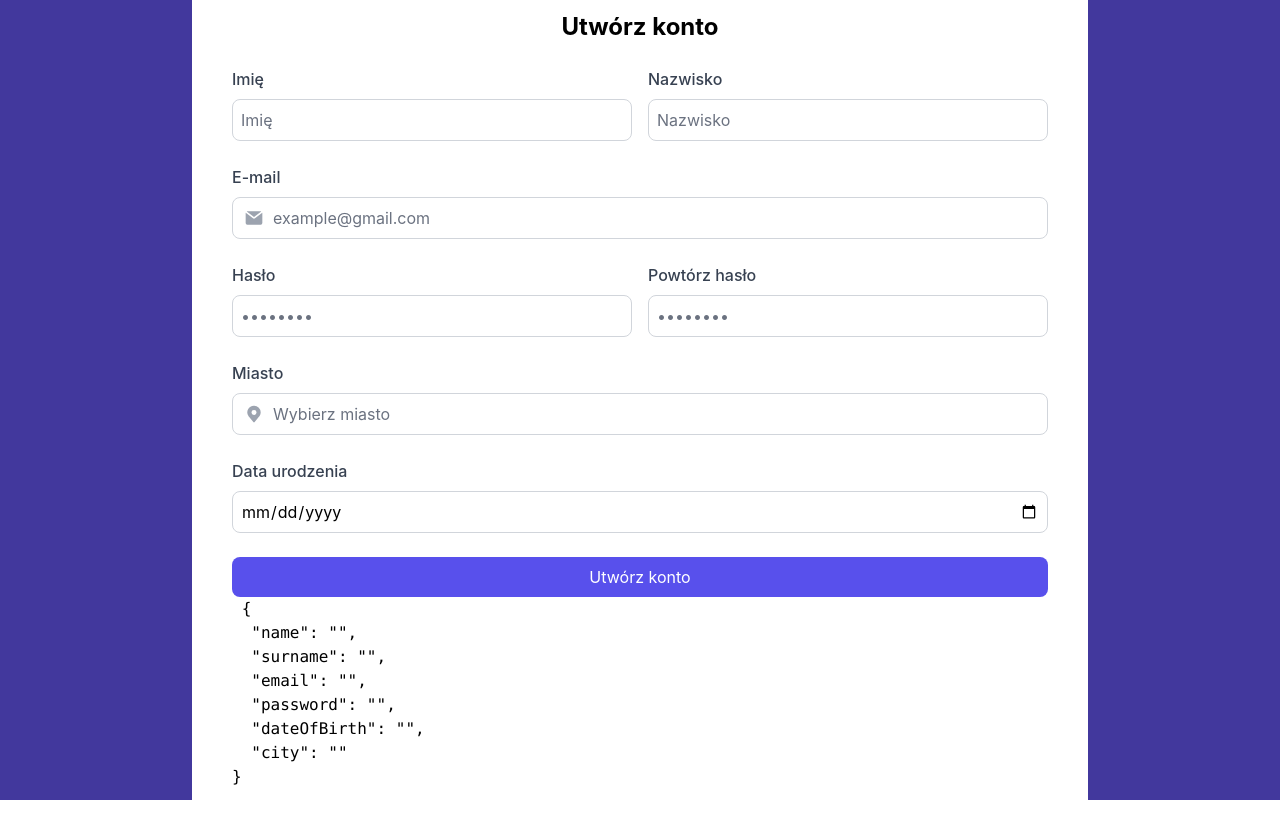
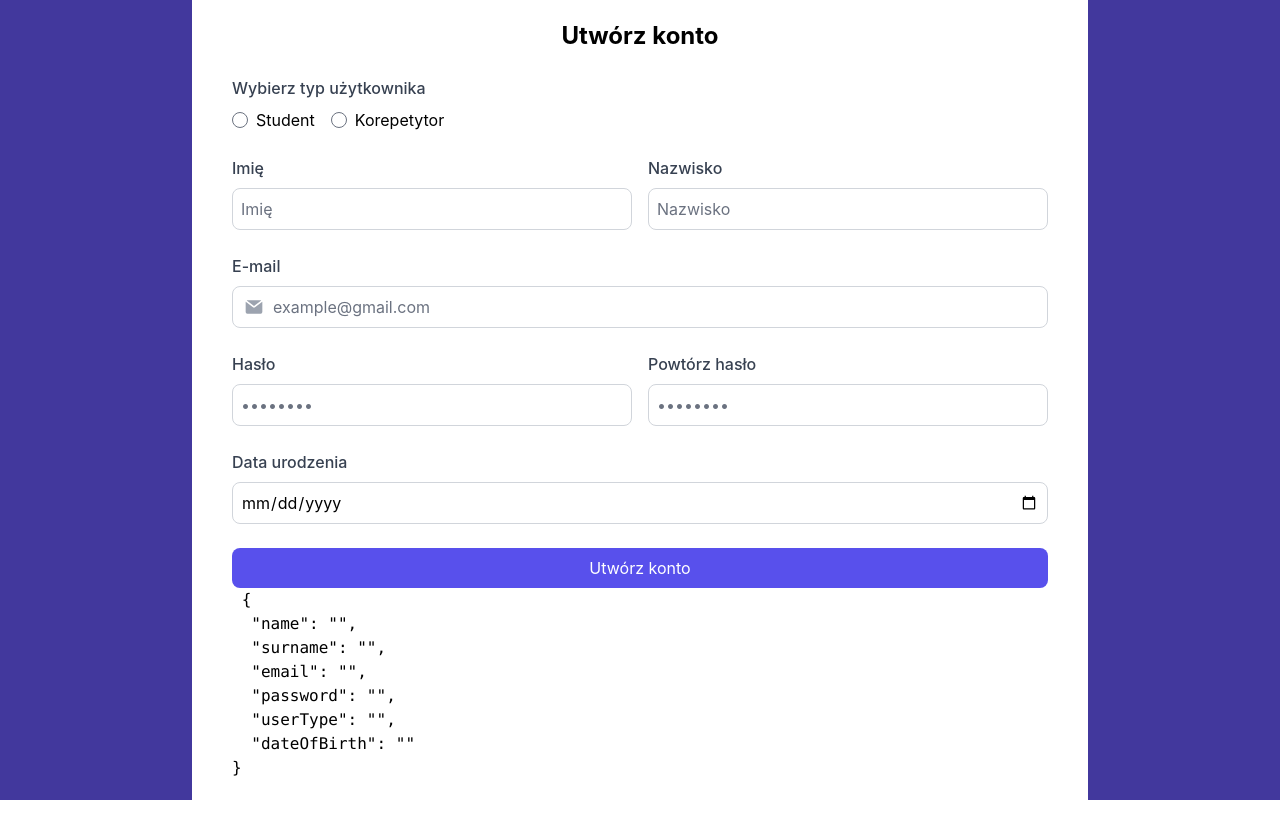
Before and after one commit to s29420-pj/MATLOG-Frontend-, an Angular app: page /register in a window 1280 px wide. Built offline with nearby package versions, Linux system fonts and the light colour scheme.

Commit message:
Add validation and change input in register component

```diff
--- a/src/app/auth/register/register.component.html
+++ b/src/app/auth/register/register.component.html
@@ -2,6 +2,23 @@
   <div class="bg-white w-3/4 max-w-4xl rounded-lg p-10">
     <h1 class="text-2xl font-bold mb-6 text-center">Utwórz konto</h1>
     <form class="space-y-6" [formGroup]="registerForm">
+      <!-- Sekcja wyboru typu użytkownika -->
+      <div>
+        <label class="block text-gray-700 font-medium mb-2">Wybierz typ użytkownika</label>
+        <div class="flex items-center space-x-4">
+          <label class="flex items-center">
+            <input formControlName="userType" type="radio" value="student" class="form-radio text-indigo-600">
+            <span class="ml-2">Student</span>
+          </label>
+          <label class="flex items-center">
+            <input formControlName="userType" type="radio" value="tutor" class="form-radio text-indigo-600">
+            <span class="ml-2">Korepetytor</span>
+          </label>
+        </div>
+        <div *ngIf="registerForm.get('userType')?.invalid && registerForm.get('userType')?.touched" class="text-red-500 text-sm">
+          Wybór typu użytkownika jest wymagany.
+        </div>
+      </div>
       <!-- Sekcja imienia i nazwiska -->
       <div class="flex space-x-4">
         <div class="w-1/2">
@@ -11,6 +28,9 @@
         <div class="w-1/2">
           <label class="block text-gray-700 font-medium mb-2">Nazwisko</label>
           <input formControlName="surname" type="text" placeholder="Nazwisko" class="w-full p-2 border border-gray-300 rounded-lg">
+          <div *ngIf="registerForm.get('name')?.invalid && registerForm.get('name')?.touched" class="text-red-500 text-sm">
+            Imię jest wymagane.
+          </div>
         </div>
       </div>
 
@@ -19,6 +39,9 @@
         <label class="block text-gray-700 font-medium mb-2">E-mail</label>
         <div class="relative">
           <input formControlName="email" type="email" placeholder="example@gmail.com" class="w-full p-2 border border-gray-300 rounded-lg pl-10">
+          <div *ngIf="registerForm.get('email')?.invalid && registerForm.get('email')?.touched" class="text-red-500 text-sm">
+            Adres e-mail jest wymagany.
+          </div>
           <svg class="absolute left-3 top-1/2 transform -translate-y-1/2 w-5 h-5 text-gray-400" xmlns="http://www.w3.org/2000/svg" fill="currentColor" viewBox="0 0 24 24">
             <path d="M2.038 5.61A2.01 2.01 0 0 0 2 6v12a2 2 0 0 0 2 2h16a2 2 0 0 0 2-2V6c0-.12-.01-.238-.03-.352l-.866.65-7.89 6.032a2 2 0 0 1-2.429 0L2.884 6.288l-.846-.677Z"/>
             <path d="M20.677 4.117A1.996 1.996 0 0 0 20 4H4c-.225 0-.44.037-.642.105l.758.607L12 10.742 19.9 4.7l.777-.583Z"/>
@@ -36,18 +59,21 @@
           <label class="block text-gray-700 font-medium mb-2">Powtórz hasło</label>
           <input type="password" placeholder="••••••••" class="w-full p-2 border border-gray-300 rounded-lg">
         </div>
+        <div *ngIf="registerForm.get('password')?.invalid && registerForm.get('password')?.touched" class="text-red-500 text-sm">
+          Hasło jest wymagane.
+        </div>
       </div>
 
-      <!-- Sekcja miasto -->
-      <div>
-        <label class="block text-gray-700 font-medium mb-2">Miasto</label>
-        <div class="relative">
-          <input formControlName="city" type="text" placeholder="Wybierz miasto" class="w-full p-2 border border-gray-300 rounded-lg pl-10">
-          <svg class="absolute left-3 top-1/2 transform -translate-y-1/2 w-5 h-5 text-gray-400" xmlns="http://www.w3.org/2000/svg" fill="currentColor" viewBox="0 0 24 24">
-            <path fill-rule="evenodd" d="M11.906 1.994a8.002 8.002 0 0 1 8.09 8.421 7.996 7.996 0 0 1-1.297 3.957.996.996 0 0 1-.133.204l-.108.129c-.178.243-.37.477-.573.699l-5.112 6.224a1 1 0 0 1-1.545 0L5.982 15.26l-.002-.002a18.146 18.146 0 0 1-.309-.38l-.133-.163a.999.999 0 0 1-.13-.202 7.995 7.995 0 0 1 6.498-12.518ZM15 9.997a3 3 0 1 1-5.999 0 3 3 0 0 1 5.999 0Z" clip-rule="evenodd"/>
-          </svg>
-        </div>
-      </div>
+<!--      &lt;!&ndash; Sekcja miasto &ndash;&gt;-->
+<!--      <div>-->
+<!--        <label class="block text-gray-700 font-medium mb-2">Miasto</label>-->
+<!--        <div class="relative">-->
+<!--          <input formControlName="city" type="text" placeholder="Wybierz miasto" class="w-full p-2 border border-gray-300 rounded-lg pl-10">-->
+<!--          <svg class="absolute left-3 top-1/2 transform -translate-y-1/2 w-5 h-5 text-gray-400" xmlns="http://www.w3.org/2000/svg" fill="currentColor" viewBox="0 0 24 24">-->
+<!--            <path fill-rule="evenodd" d="M11.906 1.994a8.002 8.002 0 0 1 8.09 8.421 7.996 7.996 0 0 1-1.297 3.957.996.996 0 0 1-.133.204l-.108.129c-.178.243-.37.477-.573.699l-5.112 6.224a1 1 0 0 1-1.545 0L5.982 15.26l-.002-.002a18.146 18.146 0 0 1-.309-.38l-.133-.163a.999.999 0 0 1-.13-.202 7.995 7.995 0 0 1 6.498-12.518ZM15 9.997a3 3 0 1 1-5.999 0 3 3 0 0 1 5.999 0Z" clip-rule="evenodd"/>-->
+<!--          </svg>-->
+<!--        </div>-->
+<!--      </div>-->
 
       <!-- Sekcja data urodzenia -->
       <div>
@@ -57,7 +83,7 @@
 
       <!-- Przycisk -->
       <div class="text-center">
-        <button class="w-full bg-indigo-600 text-white py-2 rounded-lg hover:bg-indigo-700">Utwórz konto</button>
+        <button [disabled]="registerForm.invalid"  class="w-full bg-indigo-600 text-white py-2 rounded-lg hover:bg-indigo-700">Utwórz konto</button>
       </div>
     </form>
     <pre> {{ registerForm.value | json}}</pre>
--- a/src/app/auth/register/register.component.ts
+++ b/src/app/auth/register/register.component.ts
@@ -1,14 +1,15 @@
 import { Component } from '@angular/core';
-import {FormBuilder, FormGroup, ReactiveFormsModule} from '@angular/forms';
+import {FormBuilder, FormGroup, ReactiveFormsModule, Validators} from '@angular/forms';
 import {initFlowbite} from 'flowbite';
-import {JsonPipe} from '@angular/common';
+import {JsonPipe, NgIf} from '@angular/common';
 
 @Component({
   selector: 'app-register',
   standalone: true,
   imports: [
     ReactiveFormsModule,
-    JsonPipe
+    JsonPipe,
+    NgIf
   ],
   templateUrl: './register.component.html',
   styleUrl: './register.component.css'
@@ -17,7 +18,8 @@ export class RegisterComponent {
   title = 'MATLOG-frontend';
   registerForm!: FormGroup;
 
-  constructor(private formBuilder: FormBuilder) {}
+  constructor(private formBuilder: FormBuilder) {
+  }
 
   ngOnInit(): void {
     initFlowbite();
@@ -26,12 +28,20 @@ export class RegisterComponent {
 
   buildRegisterForm() {
     return this.formBuilder.group({
-      name: '',
-      surname: '',
-      email: '',
-      password: '',
-      dateOfBirth: '',
-      city: ''
+      name: ['', Validators.required],
+      surname: ['', Validators.required],
+      email: ['', [Validators.required, Validators.email]],
+      password: ['', Validators.required],
+      userType: ['', Validators.required],
+      dateOfBirth: ['']
     });
+
+  }
+
+  onSubmit(): void {
+    if (this.registerForm.valid) {
+      console.log('Form data:', this.registerForm.value);
+      // tu bedzie wysylanie danych
+    }
   }
 }
```
